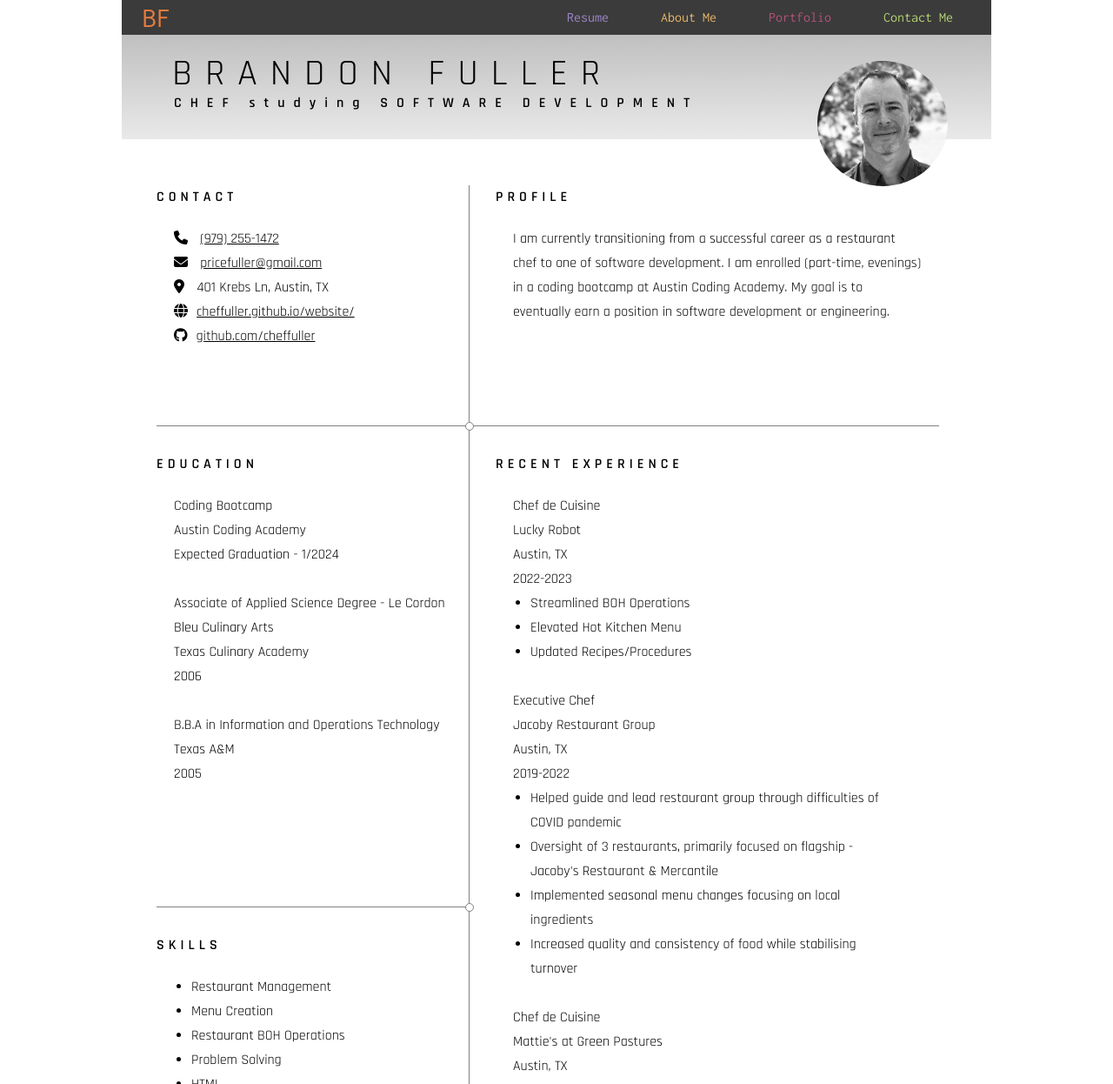
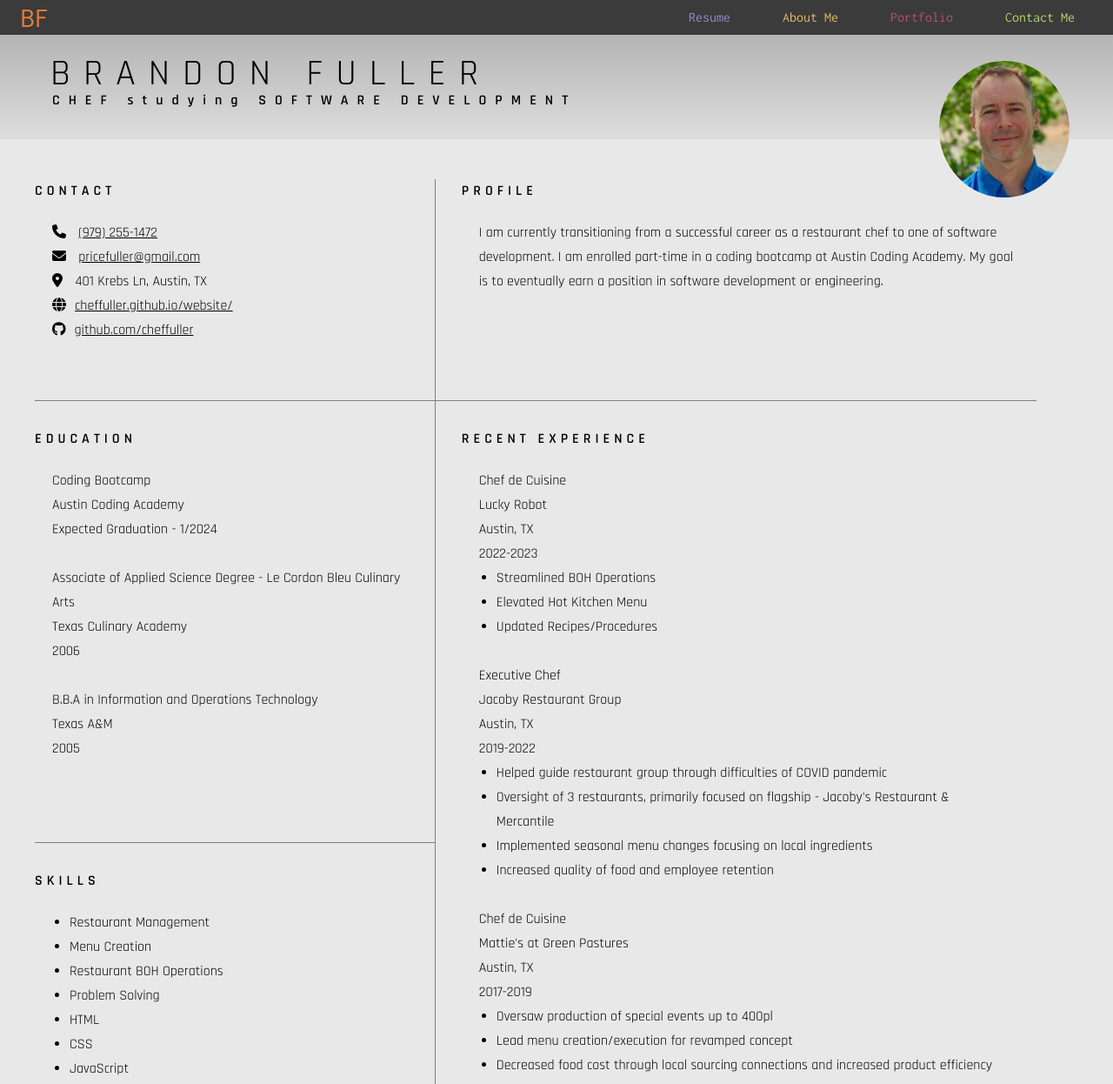
Before and after one commit to cheffuller/website, a plain HTML site: page resume.html in a window 1280 px wide. Shown: the top 1246 px of the page at 87% size. Drawn offline with Linux system fonts and the light colour scheme.

Commit message:
website testing

```diff
--- a/resume.html
+++ b/resume.html
@@ -34,53 +34,63 @@
       </nav>
     </header>
 
-    <section class="resumeHeader resumeSection">
+    <section class="resumeHeader">
       <article class="headarticle">
         <h1 class="resumeH1">BRANDON <strong>FULLER</strong></h1>
         <h3 class="resumeH3">CHEF studying SOFTWARE DEVELOPMENT</h3>
       </article>
-      <img src="img/bfHeadshot.jpg" class="resume-headshot" />
+      <img src="img/bfheadshotcolor.jpeg" class="resume-headshot" />
     </section>
 
-    <main id="resumeGrid">
-      <section id="contact" class="resumeSection">
+    <main id="resumeGrid" class="resume-section">
+      <section id="contact" class="resume-section">
         <h2 class="resumeH2">CONTACT</h2>
         <article>
           <i class="fa-solid fa-phone" style="color: #000000"></i>
           <section id="fone-num" class="autoscript"></section>
           <br />
           <i class="fa-solid fa-envelope" style="color: #000000"></i>
-          <section id="eeemale"  class="autoscript"></section>
+          <section id="eeemale" class="autoscript"></section>
           <br />
-          <i class="fa-solid fa-location-dot" style="color: #000000"></i> 401 Krebs Ln, Austin, TX<br />
-          <i class="fa-solid fa-globe" style="color: #000000"></i><a href="https://cheffuller.github.io/website/">cheffuller.github.io/website/</a><br />
-          <i class="fa-brands fa-github" style="color: #000000"></i><a href="https://github.com/cheffuller">github.com/cheffuller</a><br />
+          <i class="fa-solid fa-location-dot" style="color: #000000"></i> 401
+          Krebs Ln, Austin, TX<br />
+          <i class="fa-solid fa-globe" style="color: #000000"></i
+          ><a href="https://cheffuller.github.io/website/"
+            >cheffuller.github.io/website/</a
+          ><br />
+          <i class="fa-brands fa-github" style="color: #000000"></i
+          ><a href="https://github.com/cheffuller">github.com/cheffuller</a
+          ><br />
         </article>
         <span class="circleIcon"></span>
       </section>
 
-      <section id="profile" class="resumeSection">
+      <section id="profile" class="resume-section">
         <h2 class="resumeH2">PROFILE</h2>
         <article>
           I am currently transitioning from a successful career as a restaurant
-          chef to one of software development. I am enrolled (part-time,
-          evenings) in a coding bootcamp at Austin Coding Academy. My goal is to
+          chef to one of software development. I am enrolled part-time in a coding
+          bootcamp at Austin Coding Academy. My goal is to
           eventually earn a position in software development or engineering.
         </article>
       </section>
 
-      <section id="skills" class="resumeSection">
+      <section id="skills" class="resume-section">
         <h2 class="resumeH2">EDUCATION</h2>
         <article>
           <h4>Coding Bootcamp</h4>
           Austin Coding Academy<br />
           Expected Graduation - 1/2024
-        </article><br />
+        </article>
+        <br />
         <article>
-          <h4>Associate of Applied Science Degree - Le Cordon Bleu Culinary Arts</h4>
+          <h4>
+            Associate of Applied Science Degree - Le Cordon Bleu Culinary Arts
+          </h4>
           Texas Culinary Academy<br />
           2006
-        </article><br />
+        </article>
+        <br />
         <article>
           <h4>B.B.A in Information and Operations Technology</h4>
           Texas A&M<br />
@@ -89,7 +99,7 @@
         <span class="circleIcon"></span>
       </section>
 
-      <section id="experience" class="resumeSection">
+      <section id="experience" class="resume-section">
         <h2 class="resumeH2">RECENT EXPERIENCE</h2>
         <article>
           <h4>Chef de Cuisine</h4>
@@ -110,7 +120,8 @@
           2019-2022
           <ul class="resume-ul">
             <li>
-              Helped guide and lead restaurant group through difficulties of COVID pandemic
+              Helped guide restaurant group through difficulties of
+              COVID pandemic
             </li>
             <li>
               Oversight of 3 restaurants, primarily focused on flagship -
@@ -120,8 +131,7 @@
               Implemented seasonal menu changes focusing on local ingredients
             </li>
             <li>
-              Increased quality and consistency of food while stabilising
-              turnover
+              Increased quality of food and employee retention
             </li>
           </ul>
           <br />
@@ -134,13 +144,16 @@
           <ul class="resume-ul">
             <li>Oversaw production of special events up to 400pl</li>
             <li>Lead menu creation/execution for revamped concept</li>
-            <li>Decreased food cost through local sourcing connections and increased product efficiency</li>
+            <li>
+              Decreased food cost through local sourcing connections and
+              increased product efficiency
+            </li>
           </ul>
           <br />
         </article>
       </section>
 
-      <section id="education" class="resumeSection">
+      <section id="education" class="resume-section">
         <h2 class="resumeH2">SKILLS</h2>
         <article>
           <ul class="resume-ul">
@@ -159,8 +172,8 @@
     <script src="scripts.js"></script>
     <script src="autoscripts.js"></script>
     <script
-    src="https://kit.fontawesome.com/756052216a.js"
-    crossorigin="anonymous"
-  ></script>
+      src="https://kit.fontawesome.com/756052216a.js"
+      crossorigin="anonymous"
+    ></script>
   </body>
 </html>
--- a/style.css
+++ b/style.css
@@ -26,13 +26,10 @@ time, mark, audio, video {
 }
 
 * {
-  padding: 0;
-  margin: 0;
   box-sizing: border-box;
 }
 
-.body-main,
-.contact-body {
+body {
   background-color: #2e2e2e;
 }
 
@@ -180,6 +177,7 @@ color: #e87d3e;
   .navbar {
     position: fixed;
     z-index: 1;
+    background-color: #3b3b3b;
   }
 
   .nav-menu {
@@ -224,10 +222,6 @@ color: #e87d3e;
 
 .header {
   display: flex;
-
-}
-
-.header {
   background-color: #3b3b3b;
 }
 
@@ -238,7 +232,6 @@ color: #e87d3e;
   font-size: 10px;
   color: #797979;
   text-align: center;
-  /* position: absolute; */
   bottom: 10px;
 }
 
@@ -248,9 +241,10 @@ color: #e87d3e;
   padding: 40px;
   display: flex;
   flex-wrap: wrap;
-  font-family: "Architects Daughter", cursive;
-  background-color: white;
+  font-family: "Inconsolata", monaco, monospace;
   font-size: 24px;
+  font-weight: 200;
+  color: #d6d6d6;
 }
 
 .about-main section,
@@ -306,12 +300,17 @@ color: #e87d3e;
 
 .resume-html {
   font-family: "Rajdhani", sans-serif;
-  background-color: white;
+  background-color: #2e2e2e;
   display: flex;
 }
 
 .resume-body {
   margin: 0 auto;
+  background-color: #e8e8e8;
+  z-index: -2;
+}
+
+.resume-container {
   max-width: 1000px;
 }
 
@@ -366,7 +365,7 @@ color: #e87d3e;
   padding-bottom: 20px;
 }
 
-section.resumeSection {
+.resume-section {
   line-height: 1.75em;
 }
 
@@ -380,10 +379,10 @@ i {
 }
 
 /* circles at grid border intersections */
-span.circleIcon {
+circleIcon {
   height: 10px;
   width: 10px;
-  background-color: white;
+  background-color: #d6d6d6;
   border-radius: 50%;
   border: 1px solid grey;
   position: absolute;
```
Also changed, not shown: img/bfheadshotcolor.jpeg (added), 1 other file.
